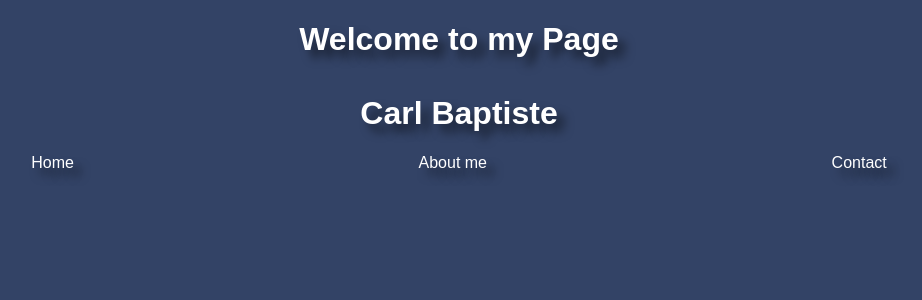
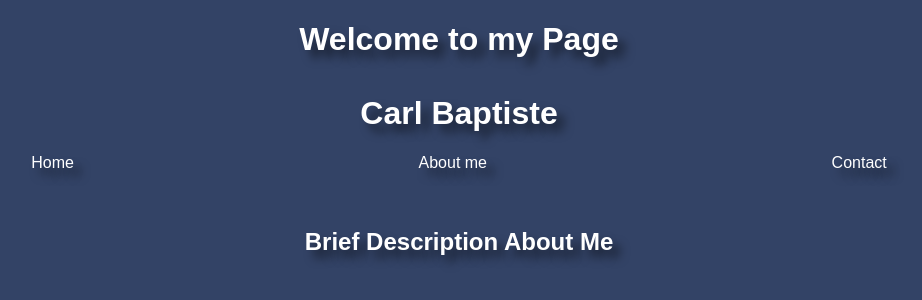
Before and after one commit to Carlo-N016/FinalAssignmentWeb, a plain HTML site: page index.html in a window 1280 px wide. Shown: the whole page, without its empty margins (181-1103 px from the left). Drawn offline with Linux system fonts and the light colour scheme.

Commit message:
added final touches to index

```diff
--- a/index.html
+++ b/index.html
@@ -46,6 +46,10 @@
         .navig a:hover{
             color:rgb(145, 145, 231);
         }
+
+        .briefDes{
+            text-align:center; color: white;
+        }
     </style>
 </head>
 
@@ -56,6 +60,7 @@
     <header> <!--Header-->
     <h1 class="hoverTT">Welcome to my Page <br><br> Carl Baptiste </h1>
         <nav>
+            <!---Work in progress-->
             <ul class="navig">
                 <li><a href="Home">Home</a></li>
 
@@ -63,12 +68,17 @@
 
                 <li><a href="Contact">Contact</a></li>
 
+
             </ul>
         </nav>
 
     </header>
 
+    <br>
+    <br>
     <div class="briefDes">
+        <h2>Brief Description About Me</h2>
+        <p></p>
 
 
     </div>
```
